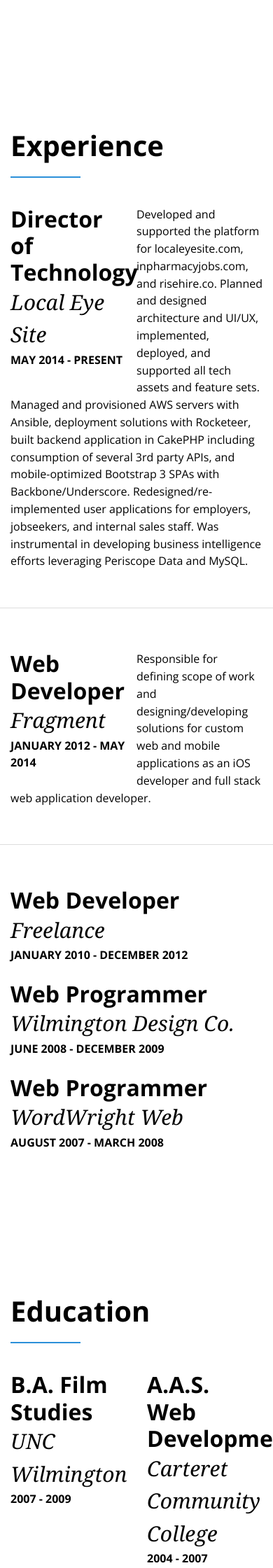
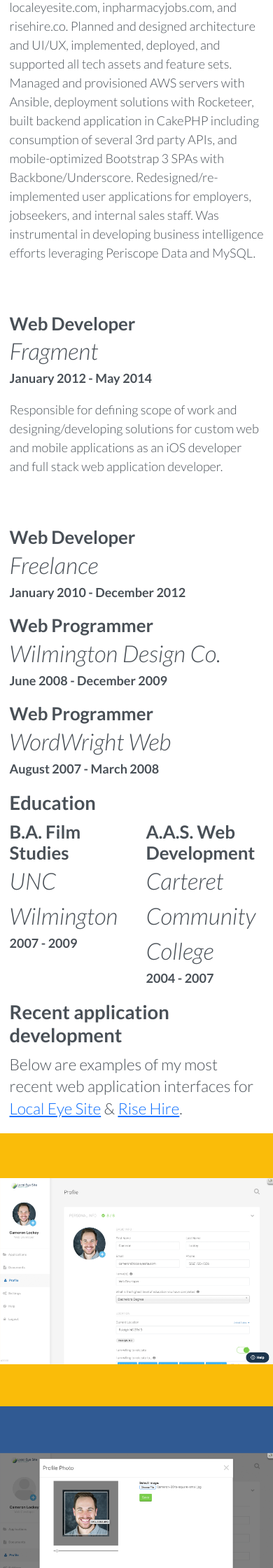
Before and after one commit to cameronlockey/cameronlockey.com, a Rails app: template app/views/pages/home.html.erb in a window 390 px wide; the page is wider, and only the part inside the window is pictured. Shown: the part 1455-3695 px from the top of that part at 70% size. Run offline with Rails 7, Linux system fonts and the light colour scheme; the template is opened without the code that fills it, so the values that code supplies are empty; style sheets or scripts are compiled from the project's sources; some libraries are stand-ins or nearby versions; some web fonts are replaced.

Commit message:
Initial commit
Signed-off-by: Cameron Lockey <ctlockey@gmail.com>

```diff
--- a/app/assets/stylesheets/application.scss
+++ b/app/assets/stylesheets/application.scss
@@ -19,6 +19,23 @@
 @import url('https://fonts.googleapis.com/css?family=Playfair+Display:400,400i,700,700i,900,900i');
 @import "vendor/rails_bootstrap_forms.scss";
 
+// Core variables and mixins
+@import "partials/variables.scss";
+@import "partials/mixins.scss";
+
+// Global CSS
+@import "partials/global.scss";
+@import "partials/spacing.scss";
+@import "partials/forms.scss";
+
+// Components
+@import "partials/masthead.scss";
+@import "partials/showcase.scss";
+@import "partials/icons.scss";
+@import "partials/testimonials.scss";
+// @import "partials/call-to-action.scss";
+@import "partials/footer.scss";
+
 /**
  * Application
  */
--- a/app/assets/stylesheets/theme.scss
+++ b/app/assets/stylesheets/theme.scss
@@ -17,6 +17,8 @@
 
 html, body {
   height: 100%;
+  font-weight: 300;
+  font-size: $font-size-base;
 }
 
 body {
@@ -32,6 +34,10 @@
 h6 {
   @include font-body;
   font-weight: 700;
+}
+
+img {
+  width: 100%;
 }
 
 form {
@@ -64,3 +70,91 @@
     line-height: 40px;
   }
 }
+
+.text-intro {
+  h1 {
+    @include media-breakpoint-up(lg) {
+      font-size: 70px;
+    }
+  }
+}
+
+p.social {
+  text-align: center;
+  margin-top: 20px;
+}
+p.social a {
+  margin: 0 10px 0 0;
+  color: #fff;
+  display: inline-block;
+  width: 40px;
+  height: 40px;
+  border-radius: 20px;
+  line-height: 40px;
+  font-size: 15px;
+  text-align: center;
+  -webkit-transition: all 0.2s ease-out;
+  -moz-transition: all 0.2s ease-out;
+  transition: all 0.2s ease-out;
+  vertical-align: bottom;
+  border: solid 1px #ccc;
+}
+p.social a i {
+  vertical-align: bottom;
+  line-height: 40px;
+}
+p.social a.git {
+  background-color: #000;
+  border-color: #000;
+}
+p.social a.facebook {
+  background-color: #4460ae;
+  border-color: #4460ae;
+}
+p.social a.gplus {
+  background-color: #c21f25;
+  border-color: #c21f25;
+}
+p.social a.twitter {
+  background-color: #3cf;
+  border-color: #3cf;
+}
+p.social a.instagram {
+  background-color: #cd4378;
+  border-color: #cd4378;
+}
+p.social a.email {
+  background-color: #4a7f45;
+  border-color: #4a7f45;
+}
+p.social a.link {
+  background-color: #871AFF;
+  border-color: #871AFF;
+}
+p.social.social--outline a {
+  background: transparent;
+}
+p.social.social--outline a.facebook {
+  color: #4460ae;
+  border-color: #4460ae;
+}
+p.social.social--outline a.gplus {
+  color: #c21f25;
+  border-color: #c21f25;
+}
+p.social.social--outline a.twitter {
+  color: #3cf;
+  border-color: #3cf;
+}
+p.social.social--outline a.instagram {
+  color: #cd4378;
+  border-color: #cd4378;
+}
+p.social.social--outline a.email {
+  color: #4a7f45;
+  border-color: #4a7f45;
+}
+p.social.social--outline a.link {
+  color: #871AFF;
+  border-color: #871AFF;
+}
--- a/app/views/layouts/application.html.erb
+++ b/app/views/layouts/application.html.erb
@@ -14,8 +14,8 @@
     <!-- Google fonts - Open Sans-->
     <link rel="stylesheet" href="https://fonts.googleapis.com/css?family=Open+Sans:400,300,700,800,400italic">
     <!-- theme stylesheet-->
-    <%= stylesheet_link_tag "style-blue", media: "all" %>
-    <%= stylesheet_link_tag "custom", media: "all" %>
+    <%= stylesheet_link_tag    'application', media: 'all', 'data-turbolinks-track': 'reload' %>
+    <%= javascript_include_tag 'application', 'data-turbolinks-track': 'reload' %>
     <!-- Favicon-->
     <!--
     <link rel="apple-touch-icon" sizes="180x180" href="/img/favicons/apple-touch-icon.png">
--- a/app/views/pages/home.html.erb
+++ b/app/views/pages/home.html.erb
@@ -10,78 +10,90 @@
   <section id="about" class="section">
     <div class="container">
       <div class="row">
-        <div class="col-sm-12">
-          <h2 class="heading"></h2>
+        <h2 class="heading"></h2>
+        <div class="col-12 col-sm-6 text-left">
+          <p>I am a problem solver. I love breaking down ideas and creating elegant, efficient solutions. I get excited about details. I enjoy learning new tools and languages and want to improve as an engineer. My objectives are also to grow as a leader, to serve my co-workers well, and to help the company that employs me to thrive.
+          <p>I am an accomplished software engineer with a track record of delivering dependable web applications to a non-trivial user base while maintaining the current codebase and server stack and providing sales and marketing support to a small-but-growing company. At my current post, I've solo managed and expanded all aspects of a product platform from AWS provisioning and deployment automation to client-side SPA development across the company’s multiple brands.</p>
         </div>
-        <div class="col-sm-12">
-          <div class="row">
-            <div class="col-sm-6 text-left">
-              <p>I am a problem solver. I love breaking down ideas and creating elegant, efficient solutions. I get excited about details. I enjoy learning new tools and languages and want to improve as an engineer. My objectives are also to grow as a leader, to serve my co-workers well, and to help the company that employs me to thrive.
-              <p>I am an accomplished software engineer with a track record of delivering dependable web applications to a non-trivial user base while maintaining the current codebase and server stack and providing sales and marketing support to a small-but-growing company. At my current post, I've solo managed and expanded all aspects of a product platform from AWS provisioning and deployment automation to client-side SPA development across the company’s multiple brands.</p>
-            </div>
-            <div class="col-sm-4">
-              <p><%= image_tag 'me.png', alt: "This is me", class: "image img-circle img-responsive" %></p>
-            </div>
-          </div>
+        <div class="col-12 col-sm-6">
+          <p><%= image_tag 'me.png', alt: "This is me", class: "image img-circle img-responsive" %></p>
         </div>
-        <div class="col-sm-6 col-sm-offset-3 col-md-4 col-md-offset-4 mt-big"></div>
       </div>
+      <div class="col-sm-6 col-sm-offset-3 col-md-4 col-md-offset-4 mt-big"></div>
     </div>
   </section>
   <section id="experience" class="section">
     <div class="container">
       <div class="row">
-        <div class="col-sm-12">
+        <div class="col-12">
           <h2 class="heading">Experience</h2>
         </div>
-        <div class="col-sm-12">
-          <div class="row">
-            <div class="col-xs-6 text-left">
+        <div class="col-12">
+          <div class="row mb-5">
+            <div class="col-12 col-sm-6 text-left">
+              <h3 class="xmar">Developer</h3>
+              <p class="italic t-lg xmar">Adwerx</p>
+              <p class="upper strong">November 2017 - Present</p>
+            </div>
+            <div class="col-12 col-sm-6">
+              <p>
+                Contributed to the continuous improvement of the Adwerx platform, a Ruby on Rails
+                app as a full-stack developer.
+              </p>
+            </div>
+          </div>
+          <div class="row mb-5">
+            <div class="col-12 col-sm-6 text-left">
               <h3 class="xmar">Director of Technology</h3>
               <p class="italic t-lg xmar">Local Eye Site</p>
-              <p class="upper strong">May 2014 - Present</p>
+              <p class="upper strong">May 2014 - November 2017</p>
             </div>
-            <div class="col-sm-6">
-              <p>Developed and supported the platform for localeyesite.com, inpharmacyjobs.com, and risehire.co. Planned and designed architecture and UI/UX, implemented, deployed, and supported all tech assets and feature sets. Managed and provisioned AWS servers with Ansible, deployment solutions with Rocketeer, built backend application in CakePHP including consumption of several 3rd party APIs, and mobile-optimized Bootstrap 3 SPAs with Backbone/Underscore. Redesigned/re-implemented user applications for employers, jobseekers, and internal sales staff. Was instrumental in developing business intelligence efforts leveraging Periscope Data and MySQL.</p>
+            <div class="col-12 col-sm-6">
+              <p>
+                Developed and supported the platform for localeyesite.com, inpharmacyjobs.com, and
+                risehire.co. Planned and designed architecture and UI/UX, implemented, deployed, and
+                supported all tech assets and feature sets. Managed and provisioned AWS servers with
+                Ansible, deployment solutions with Rocketeer, built backend application in CakePHP
+                including consumption of several 3rd party APIs, and mobile-optimized Bootstrap 3
+                SPAs with Backbone/Underscore. Redesigned/re-implemented user applications for
+                employers, jobseekers, and internal sales staff. Was instrumental in developing
+                business intelligence efforts leveraging Periscope Data and MySQL.
+              </p>
             </div>
           </div>
-          <div class="row">
-            <div class="col-xs-12 fineb-light padv-md mart-md">
-            </div>
-          </div>
-          <div class="row">
-            <div class="col-xs-6 text-left">
+          <div class="row mb-5">
+            <div class="col-12 col-sm-6 text-left">
               <h3 class="xmar">Web Developer</h3>
               <p class="italic t-lg xmar">Fragment</p>
               <p class="upper strong">January 2012 - May 2014</p>
             </div>
-            <div class="col-sm-6">
-              <p>Responsible for defining scope of work and designing/developing solutions for custom web and mobile applications as an iOS developer and full stack web application developer.</p>
+            <div class="col-12 col-sm-6">
+              <p>
+                Responsible for defining scope of work and designing/developing solutions for custom
+                web and mobile applications as an iOS developer and full stack web application
+                developer.
+              </p>
             </div>
           </div>
           <div class="row">
-            <div class="col-xs-12 fineb-light padv-md mart-md">
-            </div>
-          </div>
-          <div class="row">
-            <div class="col-xs-12 col-sm-4 text-left">
+            <div class="col-12 col-sm-4 text-left">
               <h3 class="xmar">Web Developer</h3>
               <p class="italic t-lg xmar">Freelance</p>
               <p class="upper strong">January 2010 - December 2012</p>
             </div>
-            <div class="col-xs-12 col-sm-4 text-left">
+            <div class="col-12 col-sm-4 text-left">
               <h3 class="xmar">Web Programmer</h3>
               <p class="italic t-lg xmar">Wilmington Design Co.</p>
               <p class="upper strong">June 2008 - December 2009</p>
             </div>
-            <div class="col-xs-12 col-sm-4 text-left">
+            <div class="col-12 col-sm-4 text-left">
               <h3 class="xmar">Web Programmer</h3>
               <p class="italic t-lg xmar">WordWright Web</p>
               <p class="upper strong">August 2007 - March 2008</p>
             </div>
           </div>
         </div>
-        <div class="col-sm-6 col-sm-offset-3 col-md-4 col-md-offset-4 mt-big"></div>
+        <div class="col-12 col-sm-6 col-sm-offset-3 col-md-4 col-md-offset-4 mt-big"></div>
       </div>
     </div>
   </section>
@@ -89,17 +101,17 @@
   <section id="education" class="section">
     <div class="container">
       <div class="row">
-        <div class="col-sm-12">
+        <div class="col-12">
           <h2 class="heading">Education</h2>
         </div>
-        <div class="col-sm-12">
+        <div class="col-12">
           <div class="row">
-            <div class="col-xs-6 text-left">
+            <div class="col-6 text-left">
               <h3 class="xmar">B.A. Film Studies</h3>
               <p class="italic t-lg xmar">UNC Wilmington</p>
               <p class="upper strong">2007 - 2009</p>
             </div>
-            <div class="col-xs-6 text-left">
+            <div class="col-6 text-left">
               <h3 class="xmar">A.A.S. Web Development</h3>
               <p class="italic t-lg xmar">Carteret Community College</p>
               <p class="upper strong">2004 - 2007</p>
@@ -115,7 +127,7 @@
   <section id="portfolio" class="no-padding-bottom">
     <div class="container">
       <div class="row">
-        <div class="col-md-12">
+        <div class="col">
           <h2 class="heading">Recent application development</h2>
           <p class="lead margin-bottom--big">Below are examples of my most recent web application interfaces for <a href="https://localeyesite.com" title="localeyesite.com" target="cameron_external">Local Eye Site</a> &amp; <a href="http://risehire.co" title="risehire.co" target="cameron_external">Rise Hire</a>.</p>
         </div>
@@ -123,44 +135,44 @@
     </div>
     <div class="container-fluid">
       <div id="portfolio-items" class="row no-space">
-      <script type="text/javascript">
-        $(document).on('ready', function(){
-          var portfolio_images = [
-            { src: 'img/portfolio/square/jobseeker-profile-edit.png', title: 'Jobseeker Profile', description: 'Jobseekers customize their profile to earn a Plus Badge, granting them the privilege to one-click apply.'},
-            { src: 'img/portfolio/square/jobseeker-profile-edit-image.png', title: 'Jobseeker Profile Image', description: 'Jobseekers may upload a profile image. Uses Croppie.js and mirrors to Amazon S3.'},
-            { src: 'img/portfolio/square/jobseeker-profile-edit-2.png', title: 'Jobseeker Profile Details', description: 'Jobseekers include resume-like details such as education, experience, and skills items.'},
-            { src: 'img/portfolio/square/customer-connect2hire.png', title: 'Connect2Hire UI', description: 'Interface for Local Eye Site\'s Connect2Hire feature which allows the customer to choose their desired audience segment and preview the custom email displaying their job advertisement.'},
-            { src: 'img/portfolio/square/jobseeker-settings.png', title: 'Jobseeker Settings', description: 'Jobseekers manage their subscriptions, passwords, and payment methods in this single-page-application.'},
-            { src: 'img/portfolio/square/jobseeker-search.png', title: 'Jobseeker Search', description: 'Allows jobseekers to access global jobs search from a modal in the dashboard.'},
-            { src: 'img/portfolio/square/risehire-job-view.png', title: 'Rise Hire Job', description: 'Rise Hire and Local Eye Site run on the same codebase under different configurations. Appearance details, features, and service API keys are all configurable to allow necessary variance for differing business requirements.'},
-            { src: 'img/portfolio/square/customer-jobs-index.png', title: 'Applicant Tracking System', description: 'Local Eye Site applicant tracking system allows customers to manage their job ads and review candidates from a single place.'},
-            { src: 'img/portfolio/square/customer-candidates-mobile.png', title: 'Mobile Candidates Inbox', description: 'Mobile candidates inbox view allows for many of the same features as on desktop.'},
-            { src: 'img/portfolio/square/customer-candidates.png', title: 'Candidates Inbox', description: 'Local Eye Site customer dashboard candidate inbox view allows quick access to candidates, live search, quick document downloads, and sorting.'},
-            { src: 'img/portfolio/square/risehire-jobs-index.png', title: 'Rise Hire Job Search', description: 'Search results on Rise Hire.'},
-            { src: 'img/portfolio/square/admin-order-edit.png', title: 'Compose Order View', description: 'Local Eye Site inside sales compose order view allows salespeople and administration staff to create and customize cart contents, product options, process orders, and set metadata.'},
-          ];
-          $('#portfolio-items').html('');
-          _.each(portfolio_images, function(img){
-            var html = '\
-              <div class="col-sm-4 col-md-3"> \
-                <div class="box"><a href="'+img.src+'" title="" data-toggle="lightbox" data-gallery="portfolio" data-title="'+img.title+'" data-footer="'+img.description+'"><img src="'+img.src+'" alt="" class="img-responsive"></a></div> \
-              </div> \
-              ';
-            $('#portfolio-items').append(html);
-          });
-        });
+        <%
+          images = [
+            { src: 'portfolio/square/jobseeker-profile-edit.png', title: 'Jobseeker Profile', description: 'Jobseekers customize their profile to earn a Plus Badge, granting them the privilege to one-click apply.'},
+            { src: 'portfolio/square/jobseeker-profile-edit-image.png', title: 'Jobseeker Profile Image', description: 'Jobseekers may upload a profile image. Uses Croppie.js and mirrors to Amazon S3.'},
+            { src: 'portfolio/square/jobseeker-profile-edit-2.png', title: 'Jobseeker Profile Details', description: 'Jobseekers include resume-like details such as education, experience, and skills items.'},
+            { src: 'portfolio/square/customer-connect2hire.png', title: 'Connect2Hire UI', description: 'Interface for Local Eye Site\'s Connect2Hire feature which allows the customer to choose their desired audience segment and preview the custom email displaying their job advertisement.'},
+            { src: 'portfolio/square/jobseeker-settings.png', title: 'Jobseeker Settings', description: 'Jobseekers manage their subscriptions, passwords, and payment methods in this single-page-application.'},
+            { src: 'portfolio/square/jobseeker-search.png', title: 'Jobseeker Search', description: 'Allows jobseekers to access global jobs search from a modal in the dashboard.'},
+            { src: 'portfolio/square/risehire-job-view.png', title: 'Rise Hire Job', description: 'Rise Hire and Local Eye Site run on the same codebase under different configurations. Appearance details, features, and service API keys are all configurable to allow necessary variance for differing business requirements.'},
+            { src: 'portfolio/square/customer-jobs-index.png', title: 'Applicant Tracking System', description: 'Local Eye Site applicant tracking system allows customers to manage their job ads and review candidates from a single place.'},
+            { src: 'portfolio/square/customer-candidates-mobile.png', title: 'Mobile Candidates Inbox', description: 'Mobile candidates inbox view allows for many of the same features as on desktop.'},
+            { src: 'portfolio/square/customer-candidates.png', title: 'Candidates Inbox', description: 'Local Eye Site customer dashboard candidate inbox view allows quick access to candidates, live search, quick document downloads, and sorting.'},
+            { src: 'portfolio/square/risehire-jobs-index.png', title: 'Rise Hire Job Search', description: 'Search results on Rise Hire.'},
+            { src: 'portfolio/square/admin-order-edit.png', title: 'Compose Order View', description: 'Local Eye Site inside sales compose order view allows salespeople and administration staff to create and customize cart contents, product options, process orders, and set metadata.'},
+          ]
 
-      </script>
+          images.each do |image|
+        %>
+          <div class="col-12 col-sm-4 col-md-3 no-gutters">
+            <div class="box">
+              <a href="<%= image[:src] %>" title="" data-toggle="lightbox" data-gallery="portfolio">
+                <img src="<%= image_path image[:src] %>" alt="" />
+              </a>
+            </div>
+          </div>
+        <%
+          end
+        %>
       </div>
     </div>
   </section>
-  <section id="contact">
+  <section id="contact" class="mt-5">
     <div class="container clearfix">
       <div class="row">
-        <div class="col-md-12">
+        <div class="col-12">
           <h2 class="heading">Contact</h2>
           <div class="row">
-            <div class="col-xs-12">
+            <div class="col-12">
               <p class="t-md"><i class="fa fa-fw fa-phone"></i> (252) 725-7336</p>
               <p class="t-md"><i class="fa fa-fw fa-envelope"></i> ctlockey at gmail dot com</p>
               <p class="t-md"><i class="fa fa-fw fa-map-pin"></i> 913 Greenwich St., Raleigh, NC 27610</p>
@@ -187,7 +199,7 @@
             <p>&copy;2017 Cameron Lockey</p>
           </div>
           <div class="col-md-6">
-            <p class="credit pull-right" style="display: none;"><a href="https://bootstrapious.com/e-commerce-templates" class="external">Bootstrapious</a></p>
+            <p class="credit pull-right none"><a href="https://bootstrapious.com/e-commerce-templates" class="external">Bootstrapious</a></p>
             <!-- Please do not remove the backlink to us, unless you support the development at https://bootstrapious.com/donate. It is part of the license conditions. Thanks for understanding :)        -->
           </div>
         </div>
```
Also changed, not shown: app/assets/stylesheets/application.css (deleted, +0 -15 lines), 1 other file.
